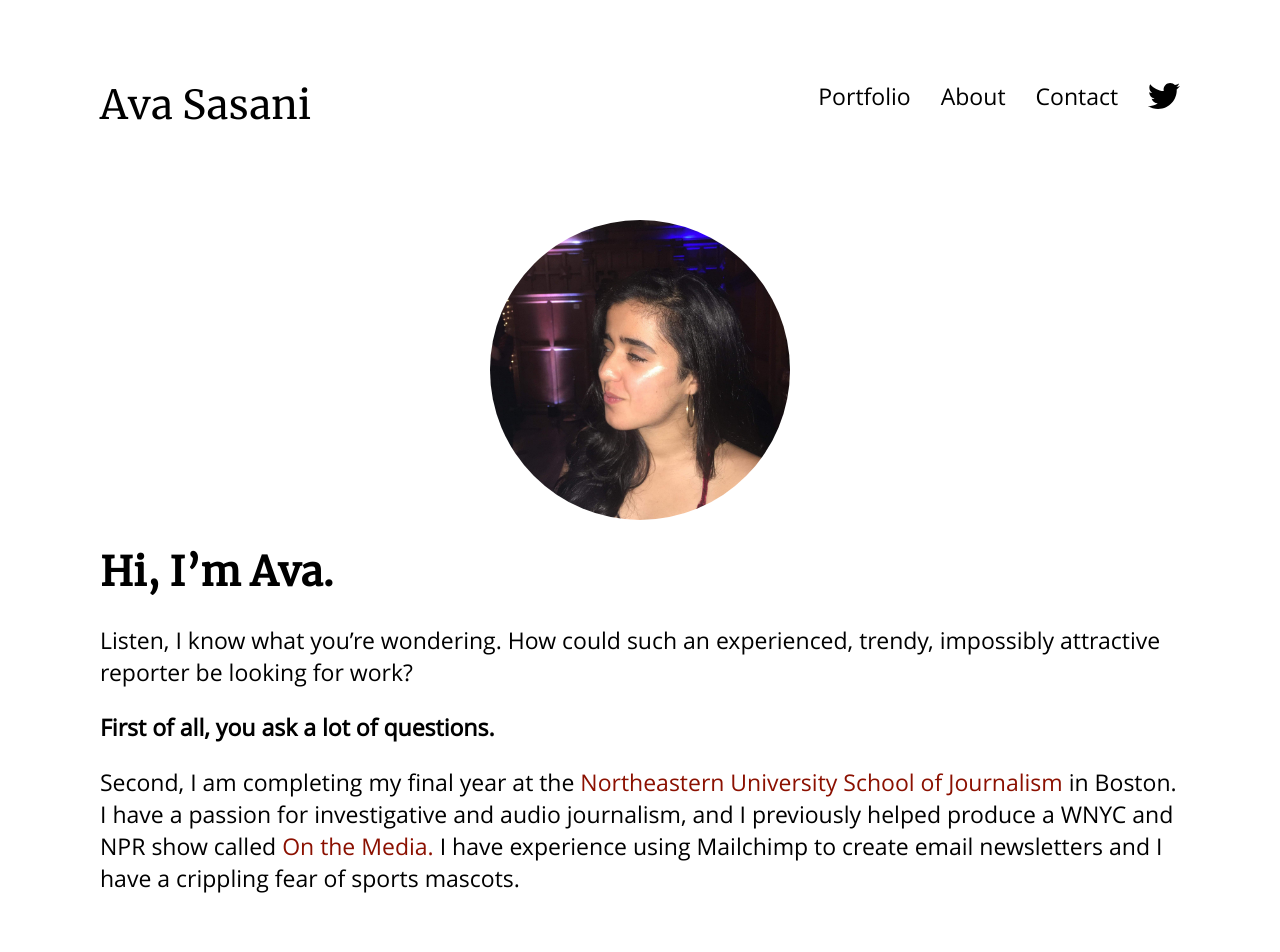
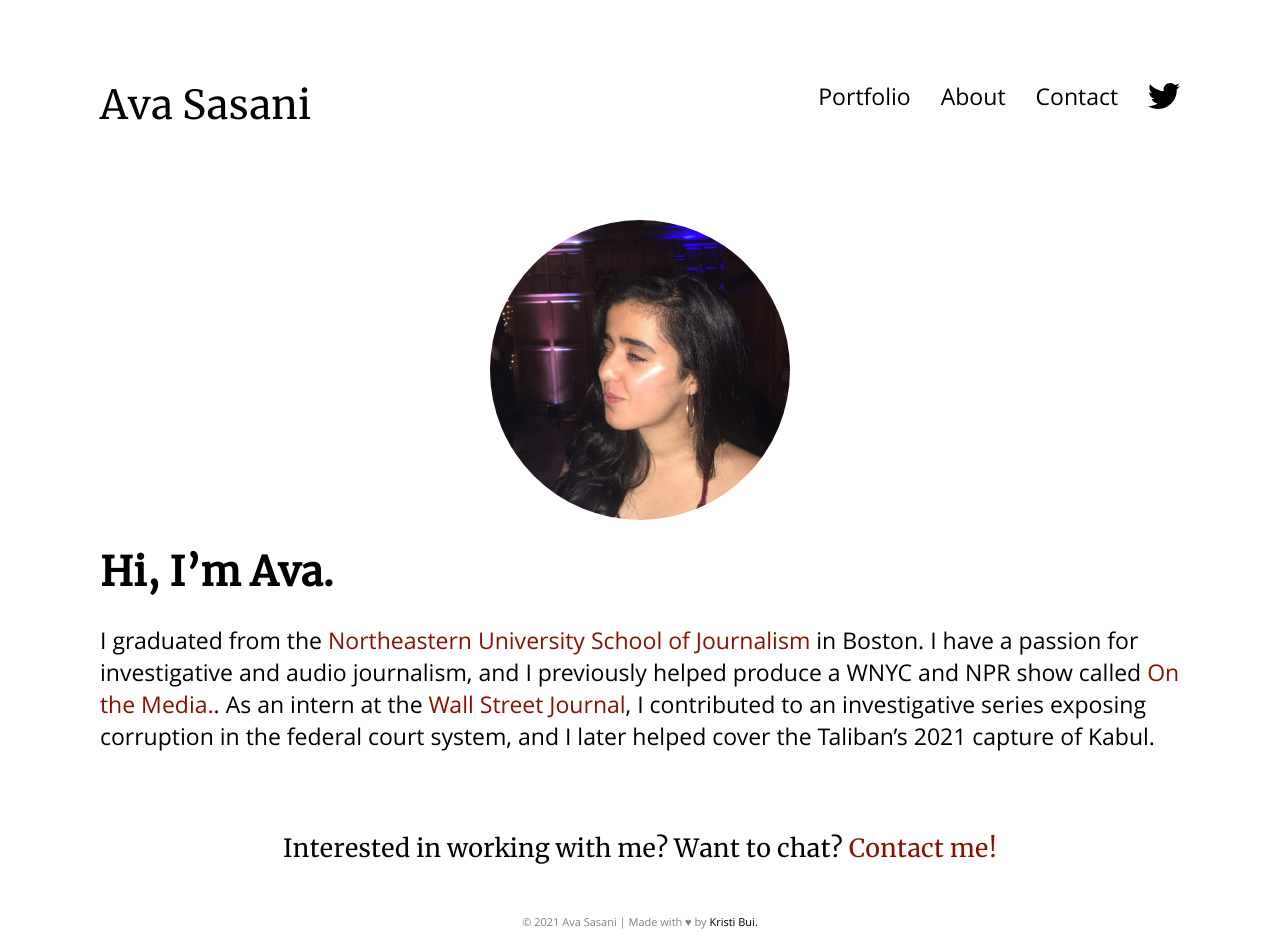
Before and after one commit to kristibui/ava-portfolio, a React (Create React App) app: page /about in a window 1280 px wide. Shown: the top 952 px of the page. Built offline with nearby package versions, Linux system fonts and the light colour scheme.

Commit message:
Copy change to bio.

```diff
--- a/src/about/AboutComponent.js
+++ b/src/about/AboutComponent.js
@@ -17,24 +17,18 @@ const AboutComponent = () => {
                 <h1>Hi, I’m Ava.</h1>
 
                 <p>
-                Listen, I know what you’re wondering. How could such an experienced,
-                trendy, impossibly attractive reporter be looking for work?
-                </p>
-                <p>
-                <b>First of all, you ask a lot of questions.</b>
-                </p>
-                <p>
-                Second, I am completing my final year at the <a className='about-link'
-                href='https://camd.northeastern.edu/journalism-at-northeastern/'>Northeastern University School of Journalism</a> in Boston.
-                I have a passion for investigative and audio journalism, and I previously helped produce a WNYC and NPR
-                show called <a className='about-link' href='https://www.wnycstudios.org/podcasts/otm'>On the Media.</a> I have
-                experience using Mailchimp to create email newsletters and I have a crippling fear of sports mascots.
+                I graduated from the <a className='about-link'
+                href='https://camd.northeastern.edu/journalism-at-northeastern/'>Northeastern University School of Journalism</a> in
+                Boston. I have a passion for investigative and audio journalism, and I
+                previously helped produce a WNYC and NPR show
+                called <a className='about-link' href='https://www.wnycstudios.org/podcasts/otm'>On the Media.</a>. As an intern
+                at the <a className='about-link' href='https://www.wsj.com/'>Wall Street Journal</a>, I contributed to an investigative
+                series exposing corruption in the federal court system, and I later
+                helped cover the Taliban’s 2021 capture of Kabul.
                 </p>
 
                 <div className='learn-more'>
-
                     Interested in working with me? Want to chat? <a href='contact'>Contact me!</a>
-
                 </div>
 
             </div>
```
